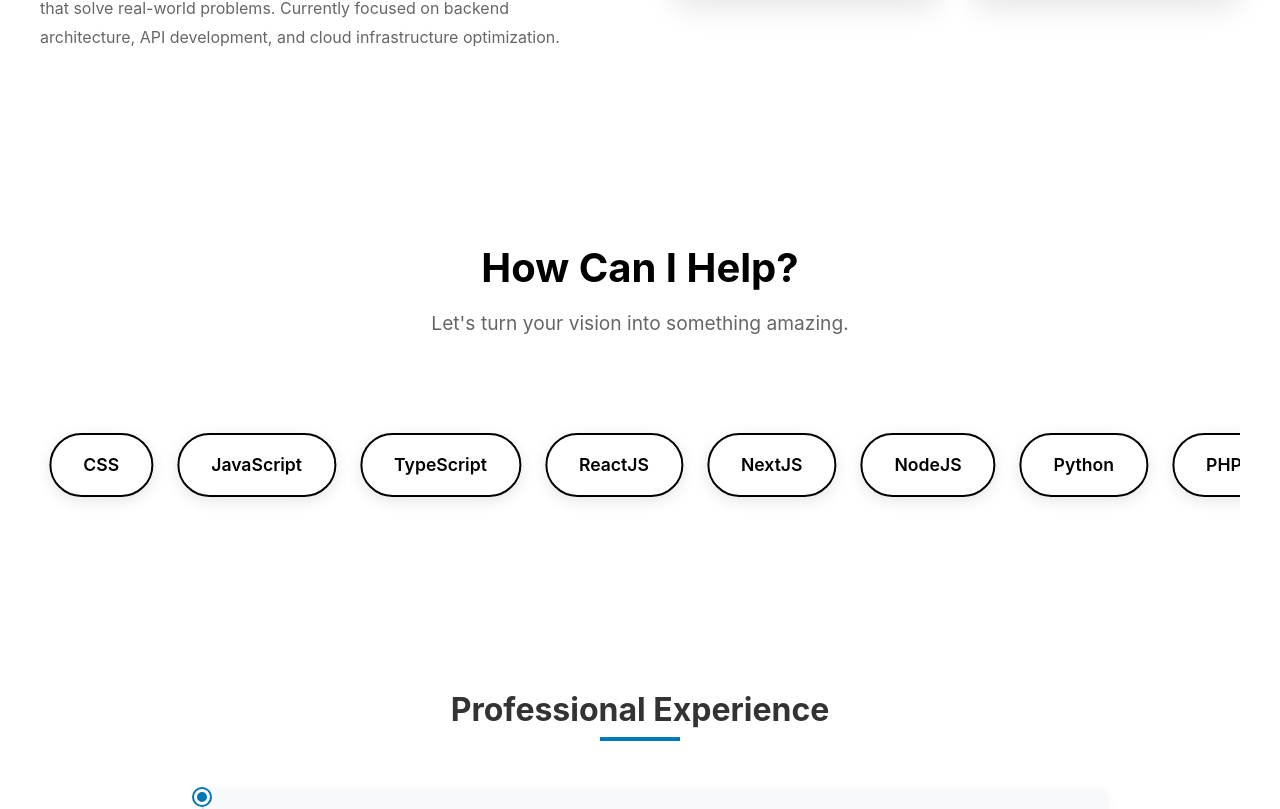
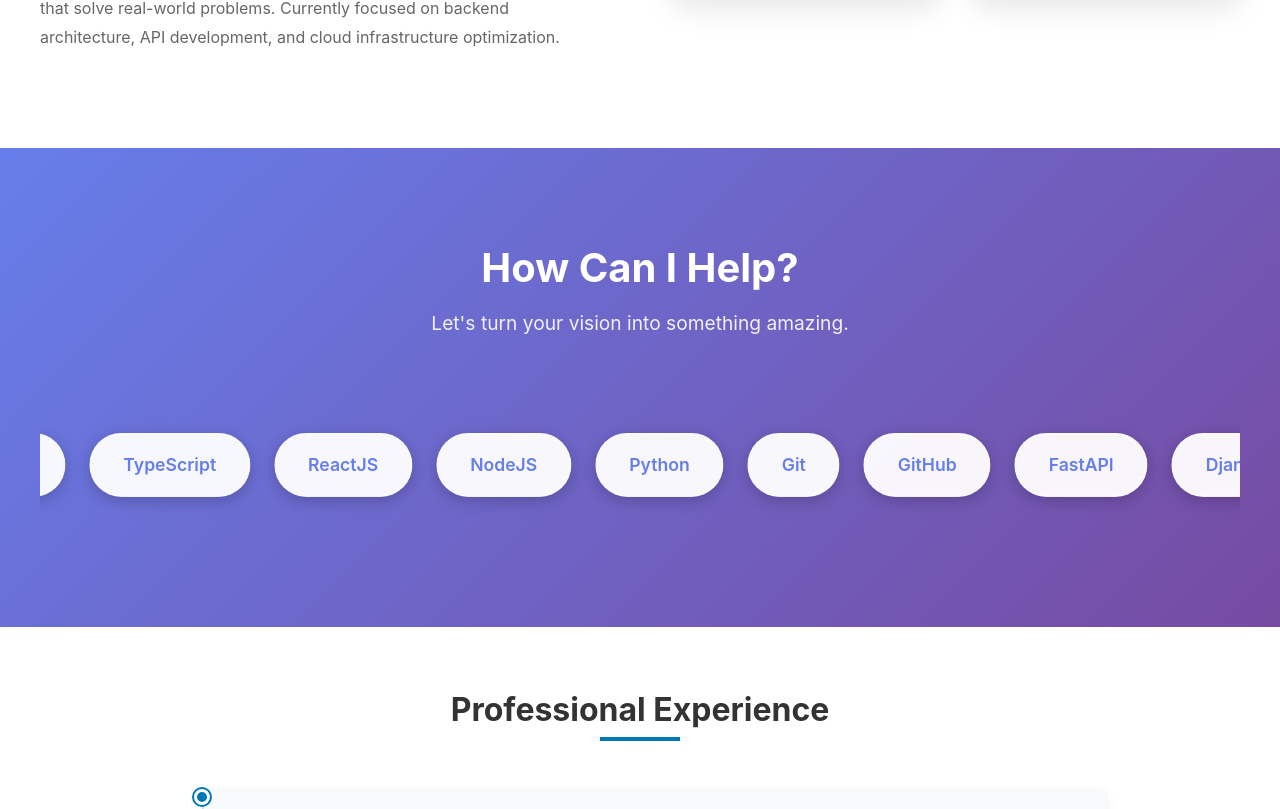
Before and after one commit to timileyin42/portfolio_me, a React (Create React App) app: page / in a window 1280 px wide. Shown: the part 1351-2160 px from the top of the page. Built offline with nearby package versions, Linux system fonts and the light colour scheme.

Commit message:
Enhance styling for Contact, Footer, Projects, and Skills components with gradient backgrounds and improved color schemes

```diff
--- a/src/components/Contact.module.css
+++ b/src/components/Contact.module.css
@@ -1,7 +1,7 @@
 /* Contact.module.css */
 .contact {
   padding: 6rem 2rem;
-  background-color: #fff;
+  background: linear-gradient(135deg, #0f2027 0%, #203a43 50%, #2c5364 100%);
   text-align: center;
 }
 
@@ -13,13 +13,13 @@
 .sectionTitle {
   font-size: 2.5rem;
   font-weight: 700;
-  color: #000;
+  color: #fff;
   margin-bottom: 1rem;
 }
 
 .subtitle {
   font-size: 1.1rem;
-  color: #666;
+  color: rgba(255, 255, 255, 0.85);
   line-height: 1.8;
   margin-bottom: 3rem;
   max-width: 700px;
@@ -48,19 +48,21 @@
 .formTextarea {
   width: 100%;
   padding: 1rem 1.5rem;
-  border: none;
-  background-color: #f5f5f5;
+  border: 1px solid rgba(255, 255, 255, 0.2);
+  background-color: rgba(255, 255, 255, 0.95);
   border-radius: 10px;
   font-size: 1rem;
   font-family: inherit;
   transition: all 0.3s ease;
+  color: #333;
 }
 
 .formInput:focus,
 .formTextarea:focus {
   outline: none;
-  background-color: #ebebeb;
-  box-shadow: 0 0 0 3px rgba(0, 0, 0, 0.05);
+  background-color: #fff;
+  border-color: rgba(255, 255, 255, 0.5);
+  box-shadow: 0 0 0 3px rgba(255, 255, 255, 0.1);
 }
 
 .formTextarea {
@@ -69,8 +71,8 @@
 }
 
 .submitButton {
-  background-color: #000;
-  color: white;
+  background-color: #fff;
+  color: #0f2027;
   border: none;
   padding: 1rem 3rem;
   font-size: 1.1rem;
@@ -78,13 +80,14 @@
   border-radius: 50px;
   cursor: pointer;
   transition: all 0.3s ease;
-  box-shadow: 0 4px 15px rgba(0, 0, 0, 0.2);
+  box-shadow: 0 4px 15px rgba(255, 255, 255, 0.2);
   width: 100%;
 }
 
 .submitButton:hover {
   transform: translateY(-3px);
-  box-shadow: 0 6px 20px rgba(0, 0, 0, 0.3);
+  box-shadow: 0 6px 25px rgba(255, 255, 255, 0.3);
+  background-color: #f0f0f0;
 }
 
 .successMessage {
--- a/src/components/Footer.module.css
+++ b/src/components/Footer.module.css
@@ -1,10 +1,10 @@
 /* Footer.module.css */
 .footer {
-  background-color: #fff;
-  color: #333;
+  background-color: #0a0a0a;
+  color: #fff;
   padding: 3rem 2rem;
   text-align: center;
-  border-top: 1px solid #e0e0e0;
+  border-top: 1px solid rgba(255, 255, 255, 0.1);
 }
 
 .container {
@@ -19,7 +19,7 @@
 .copyright {
   margin: 0;
   font-size: 1rem;
-  color: #666;
+  color: rgba(255, 255, 255, 0.7);
 }
 
 .socialLinks {
@@ -29,12 +29,12 @@
 }
 
 .socialLink {
-  color: #666;
+  color: rgba(255, 255, 255, 0.7);
   font-size: 1.2rem;
   width: 45px;
   height: 45px;
   border-radius: 50%;
-  background-color: transparent;
+  background-color: rgba(255, 255, 255, 0.05);
   display: flex;
   align-items: center;
   justify-content: center;
@@ -42,7 +42,8 @@
 }
 
 .socialLink:hover {
-  color: #000;
+  color: #fff;
+  background-color: rgba(255, 255, 255, 0.15);
   transform: translateY(-3px);
 }
 
--- a/src/components/Projects.module.css
+++ b/src/components/Projects.module.css
@@ -1,7 +1,7 @@
 /* Projects.module.css */
 .projects {
   padding: 6rem 2rem;
-  background-color: #f8f9fa;
+  background: linear-gradient(135deg, #1a1a2e 0%, #16213e 100%);
   text-align: center;
 }
 
@@ -47,7 +47,7 @@
 .sectionTitle {
   font-size: 2.5rem;
   font-weight: 700;
-  color: #000;
+  color: #fff;
   margin-bottom: 3rem;
 }
 
--- a/src/components/Skills.js
+++ b/src/components/Skills.js
@@ -3,10 +3,10 @@ import styles from './Skills.module.css';
 
 const Skills = () => {
   const skills = [
-    "HTML", "CSS", "JavaScript", "TypeScript", "ReactJS", "NextJS",
-    "NodeJS", "Python", "PHP", "jQuery", "Git", "GitHub",
-    "Figma", "Photoshop", "Premiere Pro", "TailwindCSS", "Bootstrap",
-    "SCSS", "MongoDB", "ExpressJS", "PostgreSQL", "FastAPI", "Django", "Flask"
+    "JavaScript", "TypeScript", "ReactJS",
+    "NodeJS", "Python", "Git", "GitHub",
+    "FastAPI", "Django", "GoLang", "Docker",  "AWS",
+    "Cloud Computing", "MongoDB", "ExpressJS", "PostgreSQL", "Flask"
   ];
 
   return (
--- a/src/components/Skills.module.css
+++ b/src/components/Skills.module.css
@@ -1,7 +1,7 @@
 /* Skills.module.css */
 .skills {
   padding: 6rem 2rem;
-  background-color: #fff;
+  background: linear-gradient(135deg, #667eea 0%, #764ba2 100%);
   text-align: center;
   overflow: hidden;
 }
@@ -14,13 +14,13 @@
 .sectionTitle {
   font-size: 2.5rem;
   font-weight: 700;
-  color: #000;
+  color: #fff;
   margin-bottom: 1rem;
 }
 
 .subtitle {
   font-size: 1.2rem;
-  color: #666;
+  color: rgba(255, 255, 255, 0.9);
   margin-bottom: 4rem;
 }
 
@@ -40,22 +40,24 @@
 .skillPill {
   flex-shrink: 0;
   padding: 1rem 2rem;
-  background: #fff;
-  border: 2px solid #000;
+  background: rgba(255, 255, 255, 0.95);
+  border: 2px solid rgba(255, 255, 255, 0.3);
   border-radius: 50px;
   font-weight: 600;
   font-size: 1.1rem;
-  color: #000;
-  box-shadow: 0 4px 15px rgba(0, 0, 0, 0.1);
+  color: #667eea;
+  box-shadow: 0 4px 15px rgba(0, 0, 0, 0.2);
   transition: all 0.3s ease;
   white-space: nowrap;
   animation: float 3s ease-in-out infinite;
 }
 
 .skillPill:hover {
-  background: #000;
-  color: #fff;
+  background: #fff;
+  color: #764ba2;
+  border-color: #fff;
   transform: scale(1.05);
+  box-shadow: 0 6px 20px rgba(255, 255, 255, 0.3);
 }
 
 /* Animations */
```
